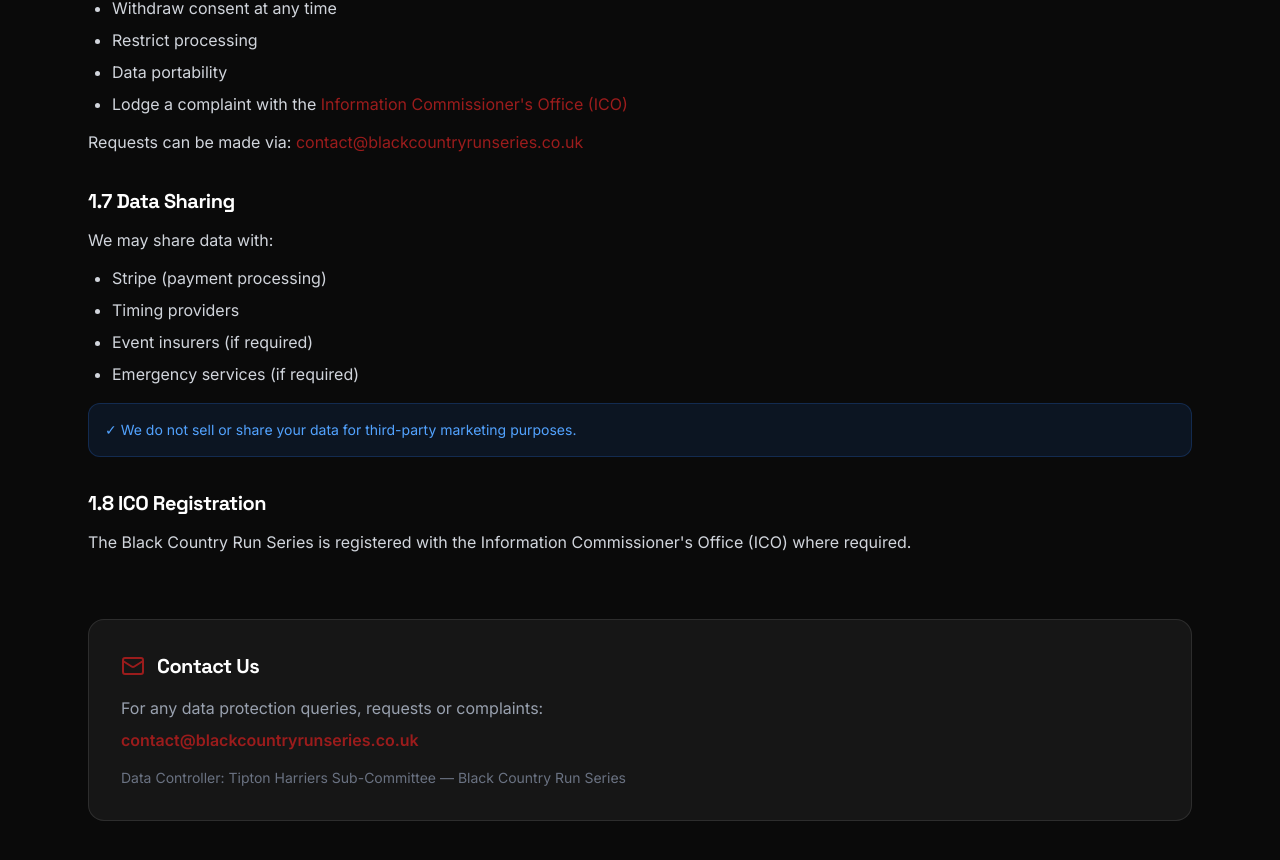
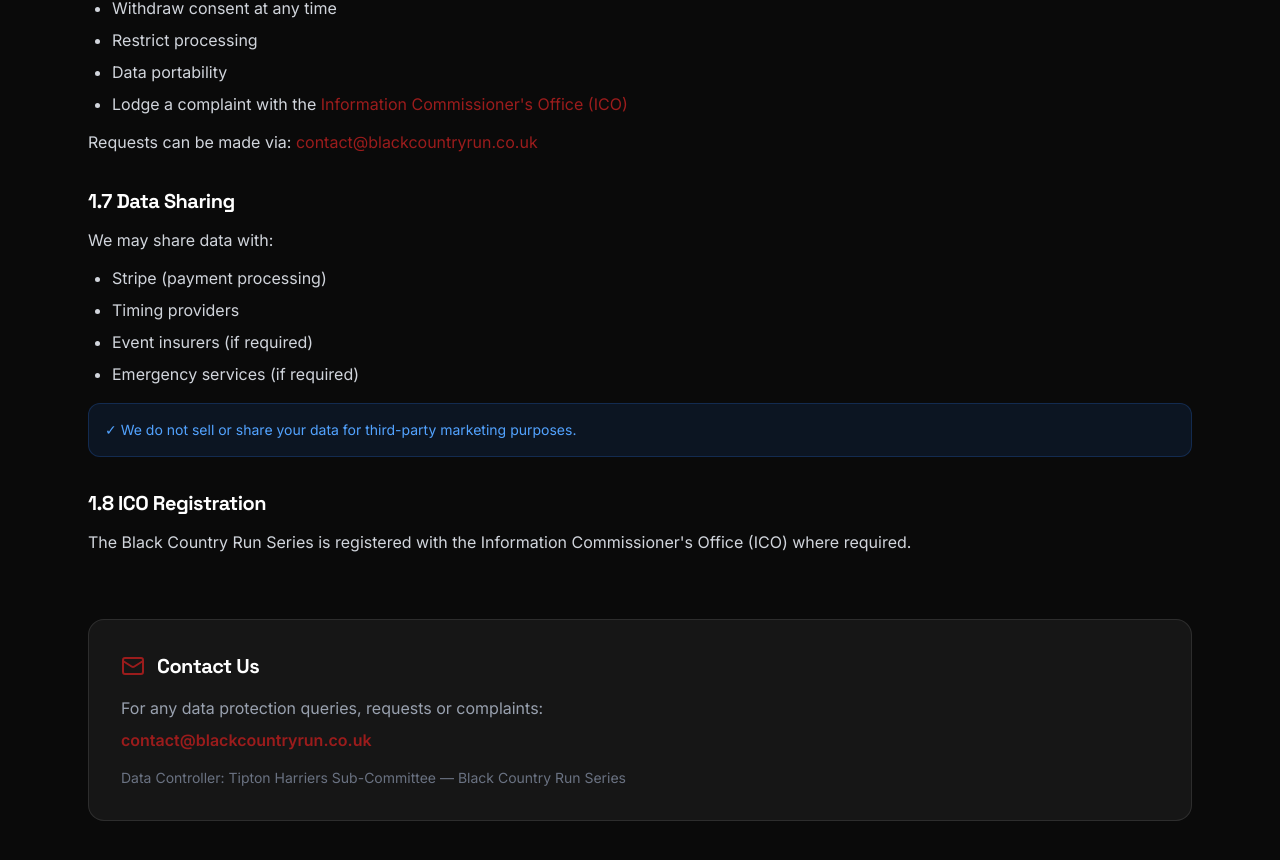
Before and after one commit to martinmccallumwilliams-design/black-country-run-series, a React (Vite) app: page /legal in a window 1280 px wide. Shown: the part 2031-2891 px from the top of the page. Built offline with nearby package versions, Linux system fonts and the light colour scheme; no server answers.

Commit message:
Update-domain-to-blackcountryrun-co-uk

```diff
--- a/src/App.tsx
+++ b/src/App.tsx
@@ -876,7 +876,7 @@
                 <li><a href="/legal#terms" className="hover:text-white transition-colors">Terms & Conditions</a></li>
                 <li><a href="/legal#cookies" className="hover:text-white transition-colors">Cookie Policy</a></li>
                 <li><a href="/legal#refunds" className="hover:text-white transition-colors">Refund Policy</a></li>
-                <li><a href="mailto:contact@blackcountryrunseries.co.uk" className="hover:text-white transition-colors">Contact Us</a></li>
+                <li><a href="mailto:contact@blackcountryrun.co.uk" className="hover:text-white transition-colors">Contact Us</a></li>
               </ul>
             </div>
           </div>
--- a/src/pages/LegalPage.tsx
+++ b/src/pages/LegalPage.tsx
@@ -64,8 +64,8 @@
                                     window.history.replaceState(null, '', `/legal#${s.id}`);
                                 }}
                                 className={`flex items-center gap-2 px-4 py-2.5 rounded-xl text-sm font-medium transition-all ${activeSection === s.id
-                                        ? 'bg-brand-red text-white shadow-lg shadow-brand-red/20'
-                                        : 'bg-white/5 text-gray-400 hover:bg-white/10 hover:text-white'
+                                    ? 'bg-brand-red text-white shadow-lg shadow-brand-red/20'
+                                    : 'bg-white/5 text-gray-400 hover:bg-white/10 hover:text-white'
                                     }`}
                             >
                                 <Icon size={16} />
@@ -98,8 +98,8 @@
                     <p className="text-gray-400 mb-2">
                         For any data protection queries, requests or complaints:
                     </p>
-                    <a href="mailto:contact@blackcountryrunseries.co.uk" className="text-brand-red hover:underline font-semibold">
-                        contact@blackcountryrunseries.co.uk
+                    <a href="mailto:contact@blackcountryrun.co.uk" className="text-brand-red hover:underline font-semibold">
+                        contact@blackcountryrun.co.uk
                     </a>
                     <p className="text-gray-500 text-sm mt-4">
                         Data Controller: Tipton Harriers Sub-Committee — Black Country Run Series
@@ -196,7 +196,7 @@
                 <li>Lodge a complaint with the <a href="https://ico.org.uk" target="_blank" rel="noopener noreferrer" className="text-brand-red hover:underline">Information Commissioner's Office (ICO)</a></li>
             </ul>
             <p className="mt-2">
-                Requests can be made via: <a href="mailto:contact@blackcountryrunseries.co.uk" className="text-brand-red hover:underline">contact@blackcountryrunseries.co.uk</a>
+                Requests can be made via: <a href="mailto:contact@blackcountryrun.co.uk" className="text-brand-red hover:underline">contact@blackcountryrun.co.uk</a>
             </p>
         </Section>
 
@@ -331,11 +331,11 @@
         </Section>
 
         <Section title="Entry Transfers">
-            <p>Entries may be transferred to another person before the published transfer deadline. Contact us at <a href="mailto:contact@blackcountryrunseries.co.uk" className="text-brand-red hover:underline">contact@blackcountryrunseries.co.uk</a> to arrange a transfer.</p>
+            <p>Entries may be transferred to another person before the published transfer deadline. Contact us at <a href="mailto:contact@blackcountryrun.co.uk" className="text-brand-red hover:underline">contact@blackcountryrun.co.uk</a> to arrange a transfer.</p>
         </Section>
 
         <Section title="How to Request a Refund">
-            <p>If you believe you are entitled to a refund, please email <a href="mailto:contact@blackcountryrunseries.co.uk" className="text-brand-red hover:underline">contact@blackcountryrunseries.co.uk</a> with your name, email used for registration, and reason for the request.</p>
+            <p>If you believe you are entitled to a refund, please email <a href="mailto:contact@blackcountryrun.co.uk" className="text-brand-red hover:underline">contact@blackcountryrun.co.uk</a> with your name, email used for registration, and reason for the request.</p>
         </Section>
     </div>
 );
```
Also changed, not shown: 1 other file (tests, documents, lock files or other folders).
